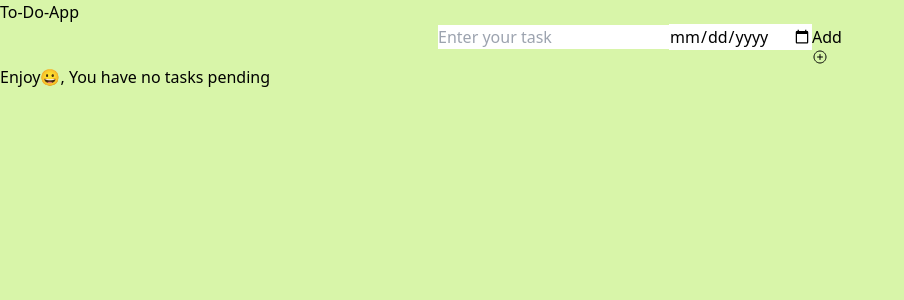
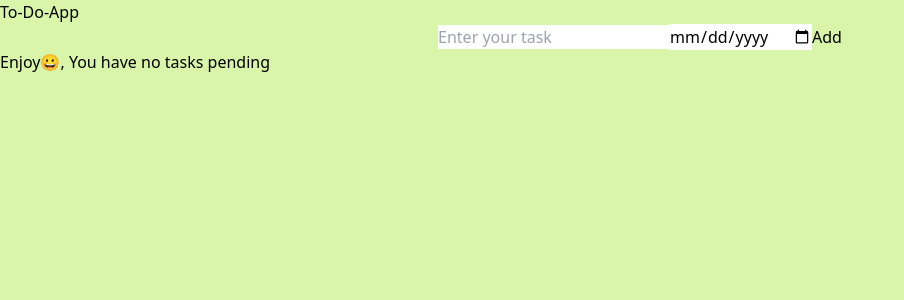
Before and after one commit to Vedant-pilaniwala/My-React-Projects, a React (Vite) app in the folder To-do-app/: page / in a window 1280 px wide. Shown: the top 300 px of the page, without its empty margins (0-904 px from the left). Built offline with nearby package versions, Linux system fonts and the light colour scheme.

Commit message:
Add new feature

```diff
--- a/To-do-app/src/Components/Add-To-do.jsx
+++ b/To-do-app/src/Components/Add-To-do.jsx
@@ -1,4 +1,3 @@
-import { IoAddCircleOutline } from "react-icons/io5";
 import { useState } from "react";
 
 function AddToDo({ onNewItem }) {
@@ -48,7 +47,7 @@ function AddToDo({ onNewItem }) {
                 id="addBtn"
                 disabled = {newTask === "" && newDueDate === "" || newDueDate === "" || newTask === "" ? true : false}
             >
-                Add<IoAddCircleOutline />
+                Add
             </button>
         </center>
     );
--- a/To-do-app/src/Components/List-Items.jsx
+++ b/To-do-app/src/Components/List-Items.jsx
@@ -1,4 +1,4 @@
-import { AiFillDelete } from "react-icons/ai";
+
 
 function ListItem({ task , date , onDeleteClick }) {
 
@@ -19,7 +19,7 @@ function ListItem({ task , date , onDeleteClick }) {
                     className="rounded-md ml-8 mb-4 p-2 w-2/12 bg-gradient-to-r from-red-600 to-red-700 hover:brightness-110 active:brightness-125 text-white text-2xl"
                     onClick={() => {onDeleteClick(task)}}
                 >
-                    Delete<AiFillDelete />
+                    Delete
                 </button>
             </div>
         </>
```
